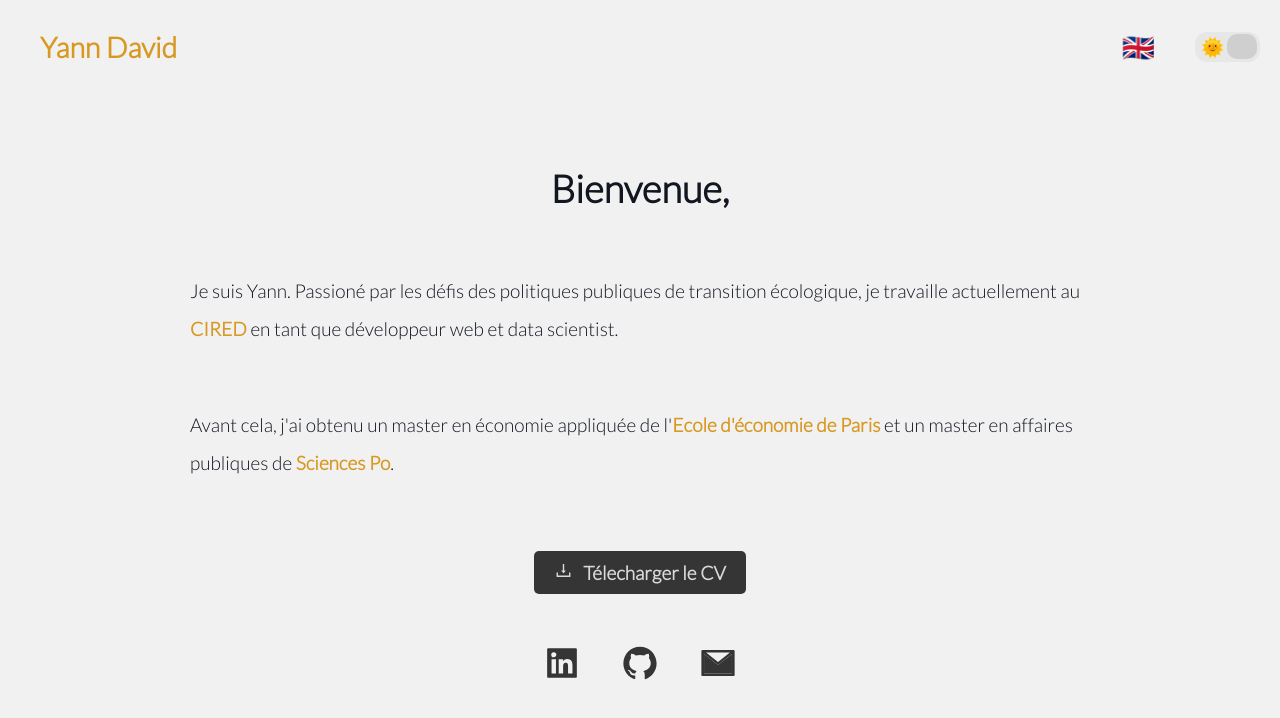
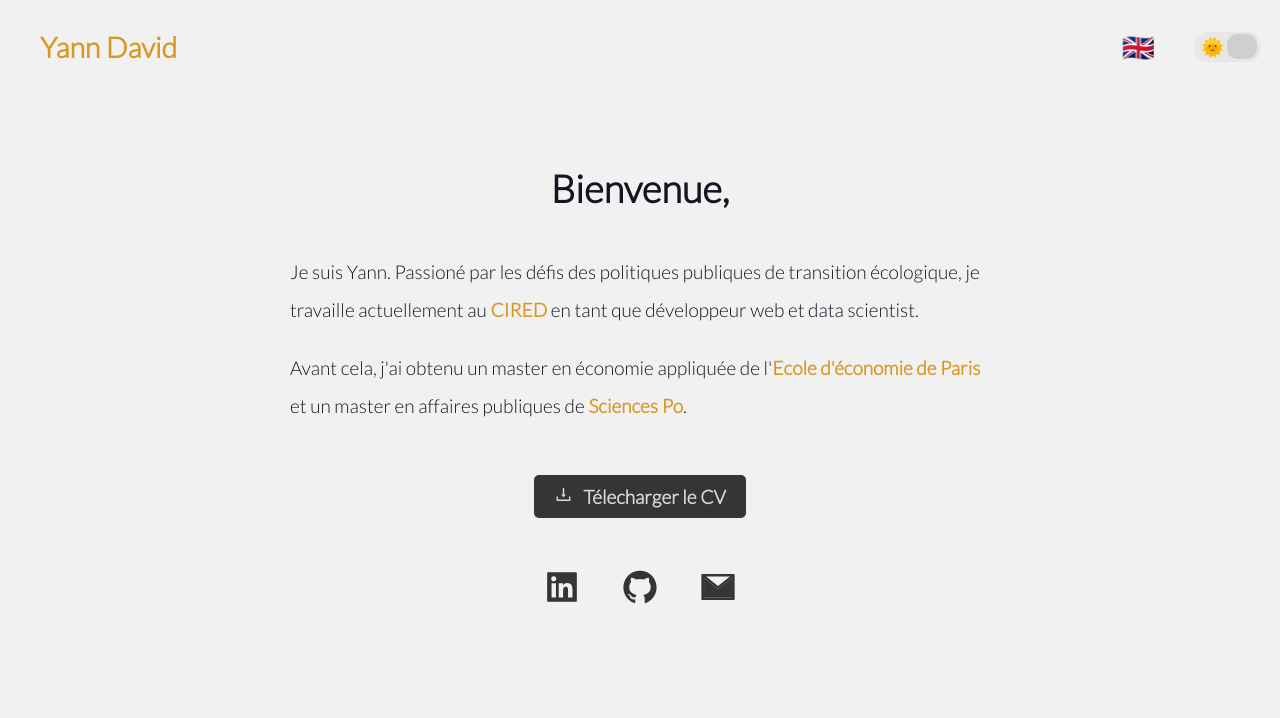
Before and after one commit to yanndav/yanndav.github.io, a React (Create React App) app: page /#/ in a window 1280 px wide. Shown: the top 718 px of the page. Built offline with nearby package versions, Linux system fonts and the light colour scheme.

Commit message:
simpler design

```diff
--- a/src/Pages/Home.jsx
+++ b/src/Pages/Home.jsx
@@ -45,6 +45,9 @@ const Presentation = styled.div`
   display: flex;
   flex-direction: column;
   gap: 20px;
+  p {
+    margin: 0;
+  }
   & a {
     color: #d89923;
     font-weight: bold;
@@ -72,8 +75,8 @@ const Title = styled.h1`
 
 const HomeStyle = styled.div`
   margin: 70px auto;
-  width: 900px;
-  max-width: 100%;
+  width: 700px;
+  max-width: 90%;
   display: flex;
   flex-direction: column;
   align-items: center;
```
